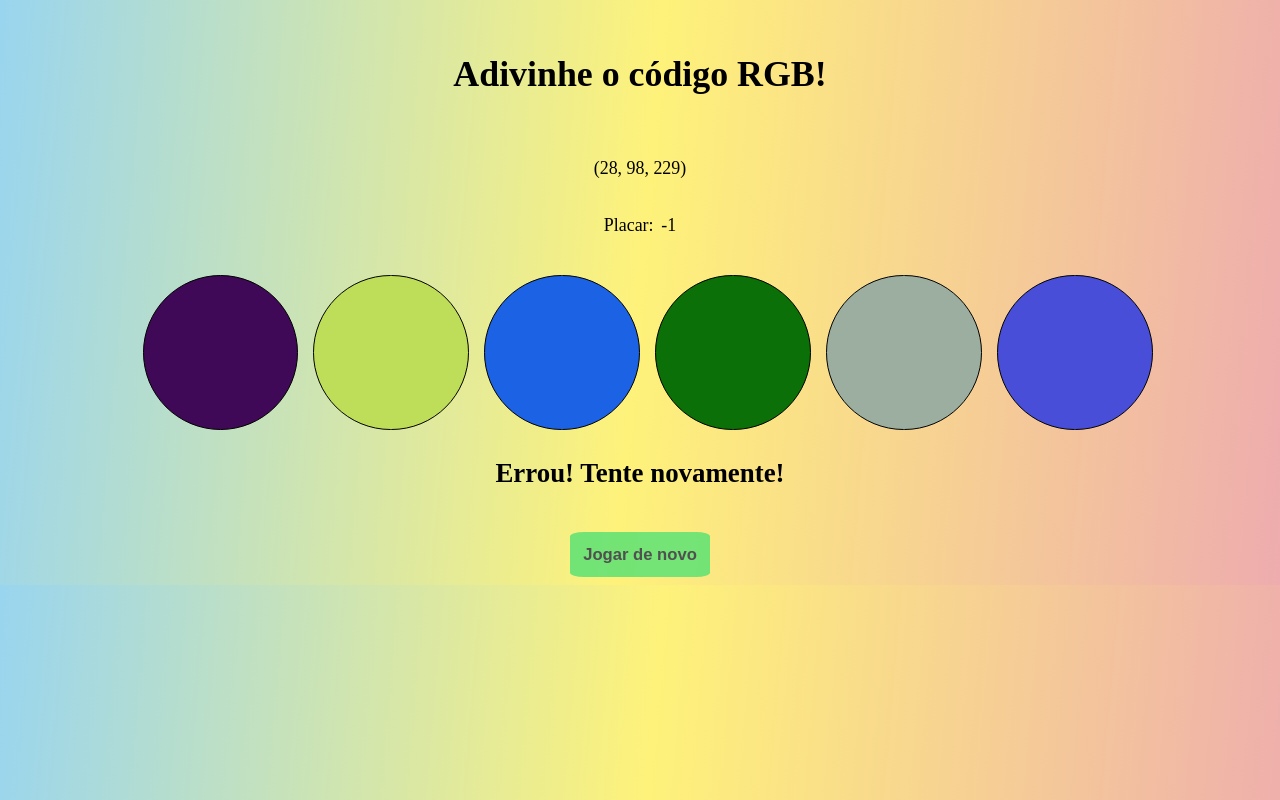
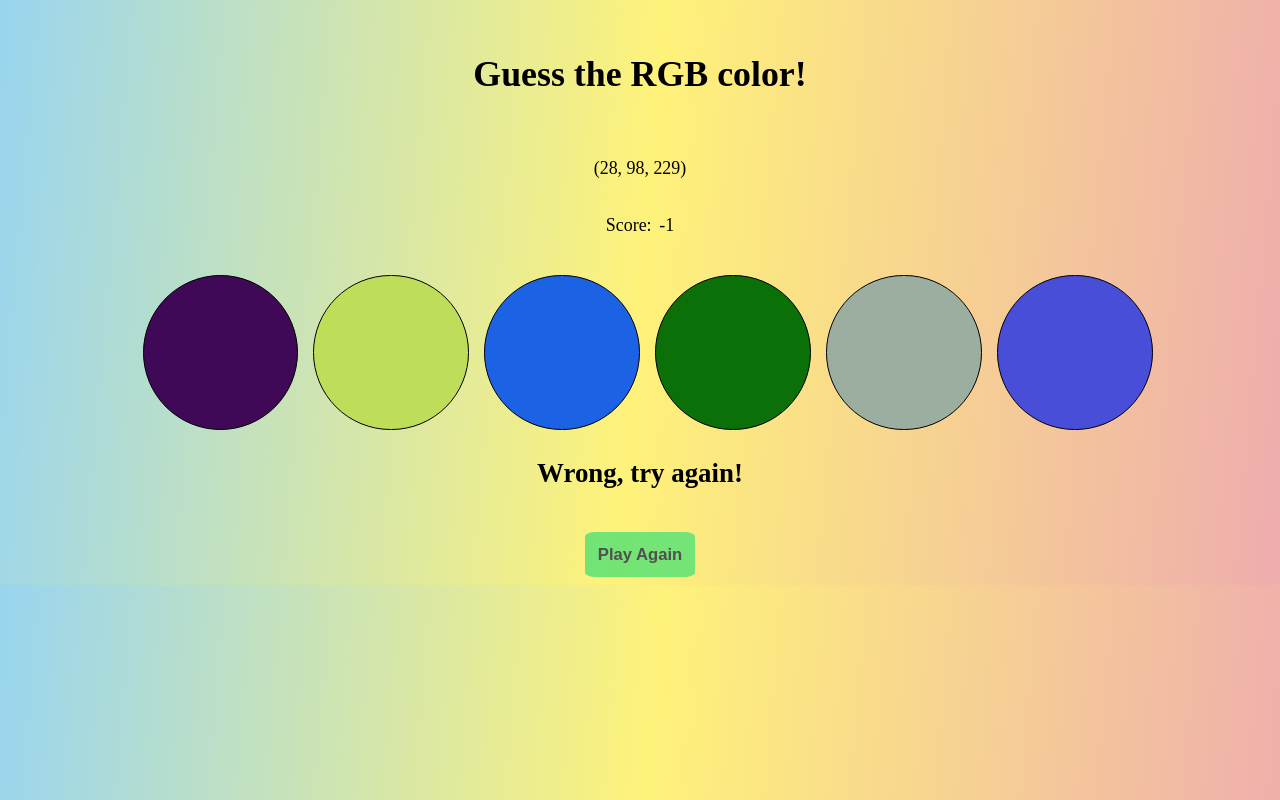
Before and after one commit to igorln/colorGuess, a plain HTML site: page index.html in a window 1280 px wide. Both pictures are taken after a click on the element 220 px from the left and 352 px from the top of the page. Drawn offline with Linux system fonts and the light colour scheme.

Commit message:
translating content

```diff
--- a/index.html
+++ b/index.html
@@ -3,25 +3,26 @@
 <head>
     <meta charset="UTF-8">
     <meta name="viewport" content="width=device-width, initial-scale=1.0">
-    <link rel="stylesheet" text="text/css" href="style.css";>
+    <link rel="stylesheet" text="text/css" href="style.css">
+    <link rel="shortcut icon" href="/favicon.ico" type="image/x-icon">
     <title>Color Guess</title>
 </head>
 <body>
     <br>
-    <h1 id="title">Adivinhe o código RGB!</h1>
+    <h1 id="title">Guess the RGB color!</h1>
     <br>
     <p id="rgb-color"></p>
     <div class="scoreboard">
-        <p id="scoreValue" class="scoreValue">Placar:</p>
+        <p id="scoreValue" class="scoreValue">Score:</p>
         <p id="score">0</p>
     </div>
     <br>
     <container id="ballsCase">
     </container>
     <br>
-    <h2 id="answer">Escolha uma cor</h2>
+    <h2 id="answer">Choose a color</h2>
     <br>
-    <button id="reset-game" class="reset-game">Jogar de novo</button>
+    <button id="reset-game" class="reset-game">Play Again</button>
     <script src="script.js"></script>
 </body>
 </html>
--- a/script.js
+++ b/script.js
@@ -36,10 +36,10 @@ const scoreCalculator = () => {
 // Acertou ou errou a cor
 function check(event) {
   if (event.target.style.backgroundColor === rgbColorRight) {
-    answer.innerHTML = 'Acertou!';
+    answer.innerHTML = 'Right!';
     scoreCalculator();
   } else {
-    answer.innerHTML = 'Errou! Tente novamente!';
+    answer.innerHTML = 'Wrong, try again!';
     scoreCalculator();
   }
 }
@@ -83,6 +83,6 @@ resetButton.addEventListener('click', function () {
   rgbTitle.innerHTML = `(${r}, ${g}, ${b})`;
   color();
   colorRight();
-  answer.innerHTML = 'Escolha uma cor"';
+  answer.innerHTML = 'Choose a color';
   correctAnswer = 0;
 });
```
Also changed, not shown: favicon.ico (added).
